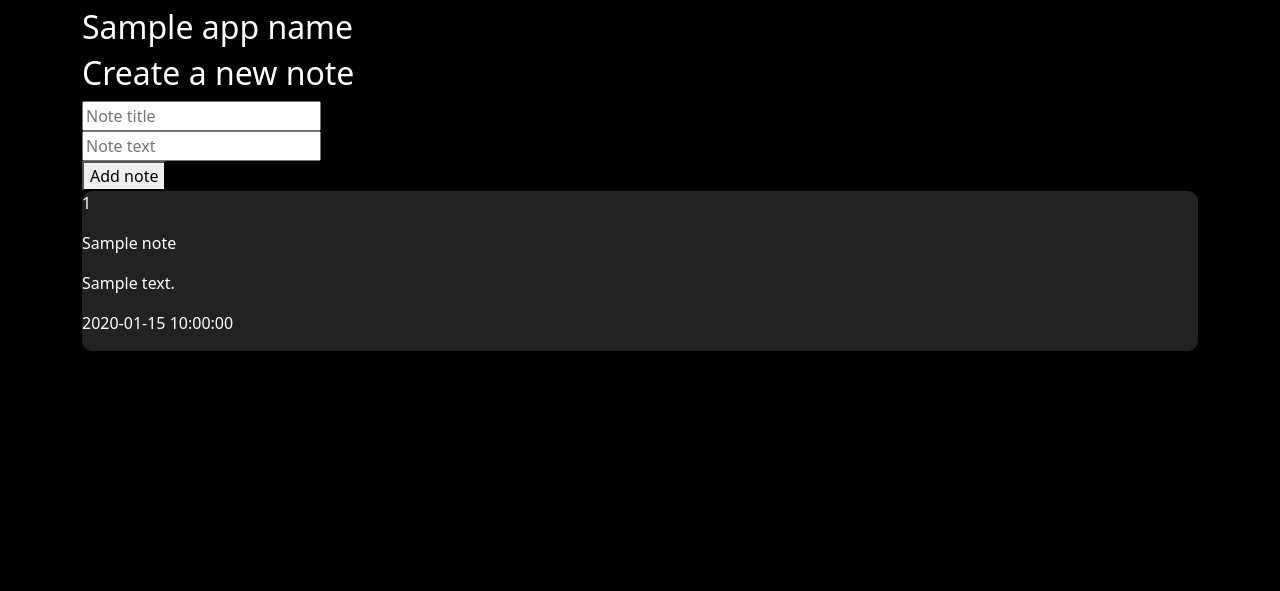
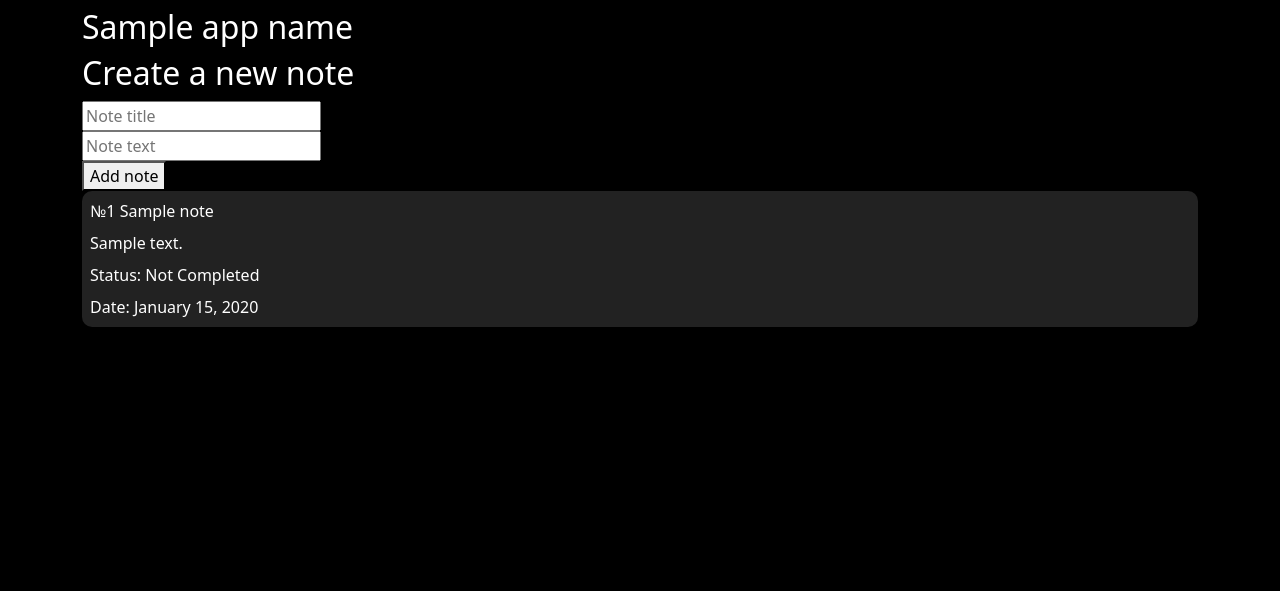
Before and after one commit to xanaxhol1c/FastAPI-Notes, a Python web app: template templates/todo/index.html in a window 1280 px wide. Shown: the top 591 px of the page. Run offline with Jinja, Linux system fonts and the light colour scheme; the template is opened without the code that fills it: most values are stand-ins (such as "Sample title", 1, 10 or a date in 2020); some libraries are stand-ins or nearby versions.

Commit message:
small styles changes

```diff
--- a/static/css/style.css
+++ b/static/css/style.css
@@ -30,6 +30,7 @@ h1, h3{
 .notes-container{
     background-color: #222222;
     border-radius: 10px;
+    margin-bottom: 15px;
 }
 
 
--- a/templates/todo/index.html
+++ b/templates/todo/index.html
@@ -3,7 +3,6 @@
 {% block title%}
      API Notes
 {% endblock title %}
-
 
 {% block content %}
     <h1 class="mt-2">{{app_name}}</h1>
@@ -17,11 +16,10 @@
     </form>
     {% for note in notes %}
         <div class="notes-container">
-            <p>{{note.id}}</p>
-            <p>{{note.title}}</p>
-            <p>{{note.text}}</p>
-            <p>{{note.is_complete}}</p>
-            <p>{{note.data_created}}</p>
+            <p class="m-2">№{{note.id}} {{note.title}}</p>
+            <p class="m-2">{{note.text}}</p>
+            <p class="m-2">Status: {% if note.is_complete == True %}Completed{% else %}Not Completed{%endif%}</p>
+            <p class="m-2">Date: {{note.data_created.strftime('%B %d, %Y')}}</p>
         </div>
     {% endfor %}
 {% endblock content %}
```
